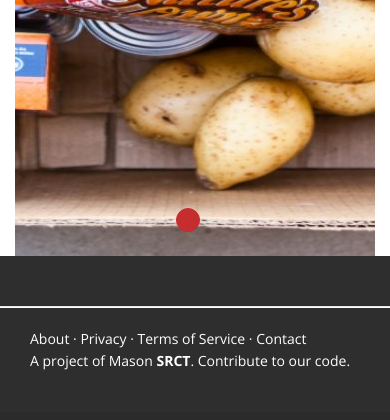
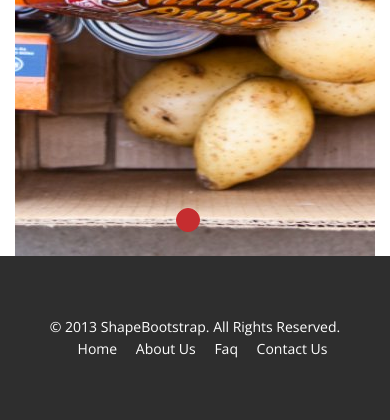
Before and after one commit to YeomansIII/pennapps2015, a Django app: page / in a window 390 px wide. Shown: the part 543-963 px from the top of the page. Before the commit the page ends 913 px from the top, so only its background shows below. Run offline with Django 3.2, Linux system fonts and the light colour scheme.

Commit message:
added footer

```diff
--- a/templates/layouts/footer.html
+++ b/templates/layouts/footer.html
@@ -1,17 +1,18 @@
-<hr>
+
+    <footer id="footer" class="midnight-blue">
         <div class="container">
             <div class="row">
-    <div class="col-lg-12">
-      <div class="col-md-8">
-        <a href="{% url 'about' %}" target="_blank">About</a> &middot;
-        <a href="{% url 'privacy' %}" target="_blank">Privacy</a> &middot;
-        <a href="http://srct.gmu.edu/documents/usage_policy" target="_blank">Terms of Service</a> &middot;
-        <a href="http://srct.gmu.edu/contact/" target="_blank">Contact</a>
+                <div class="col-sm-6">
+                    &copy; 2013 <a target="_blank" href="http://shapebootstrap.net/" title="Free Twitter Bootstrap WordPress Themes and HTML templates">ShapeBootstrap</a>. All Rights Reserved.
                 </div>
-      <div class="col-md-4">
-        <p class="muted pull-right">A <a href="http://srct.gmu.edu/projects" target="_blank">project</a> of <a href="http://www.gmu.edu/" target="_blank">Mason</a> <a href="http://srct.gmu.edu/" target="_blank"><strong>SRCT</strong></a>. <a href="https://www.gnu.org/licenses/gpl-3.0.html"
-          target="_blank">Contribute</a> to <a href="http://git.gmu.edu/srct/roomlist/" target="_blank">our code</a>.</p>
+                <div class="col-sm-6">
+                    <ul class="pull-right">
+                        <li><a href="#">Home</a></li>
+                        <li><a href="#">About Us</a></li>
+                        <li><a href="#">Faq</a></li>
+                        <li><a href="#">Contact Us</a></li>
+                    </ul>
                 </div>
             </div>
         </div>
-</div>
+    </footer><!--/#footer-->
```
Lines whose indentation alone changed are shown as unchanged.
